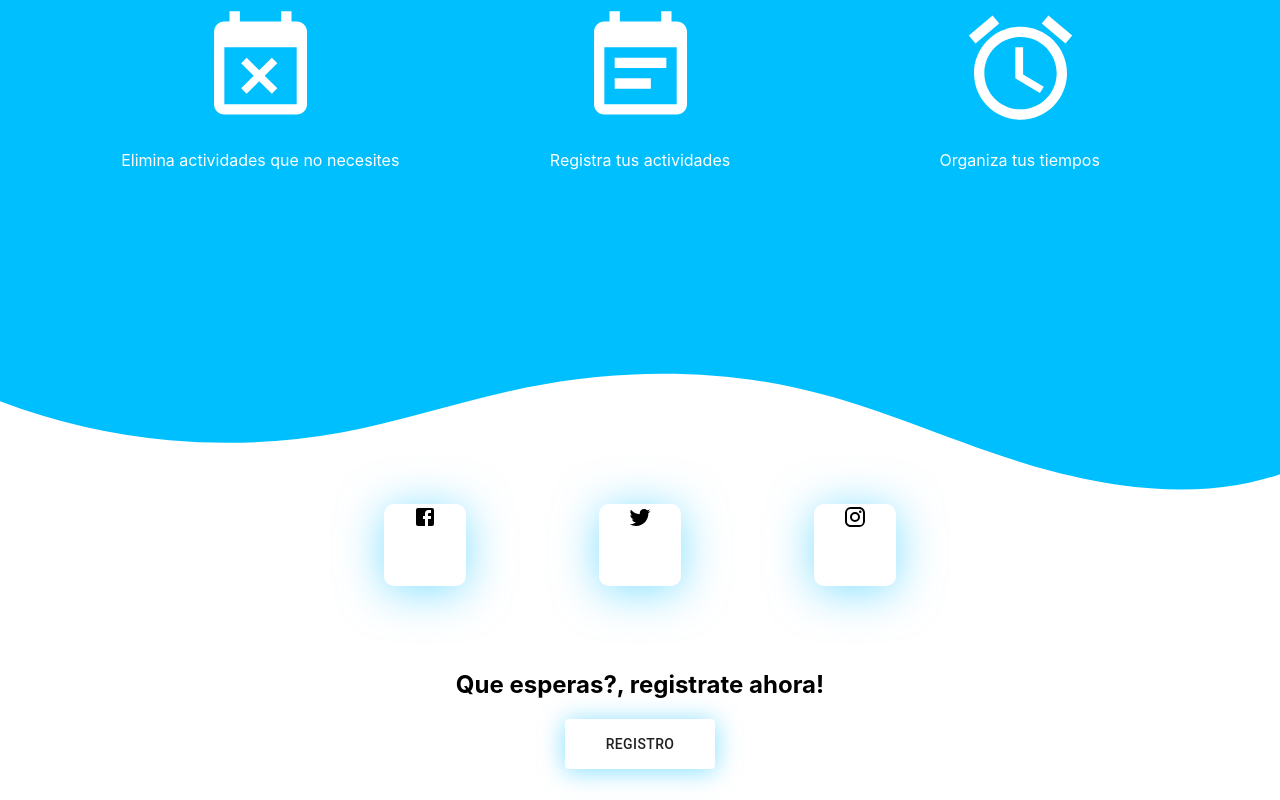
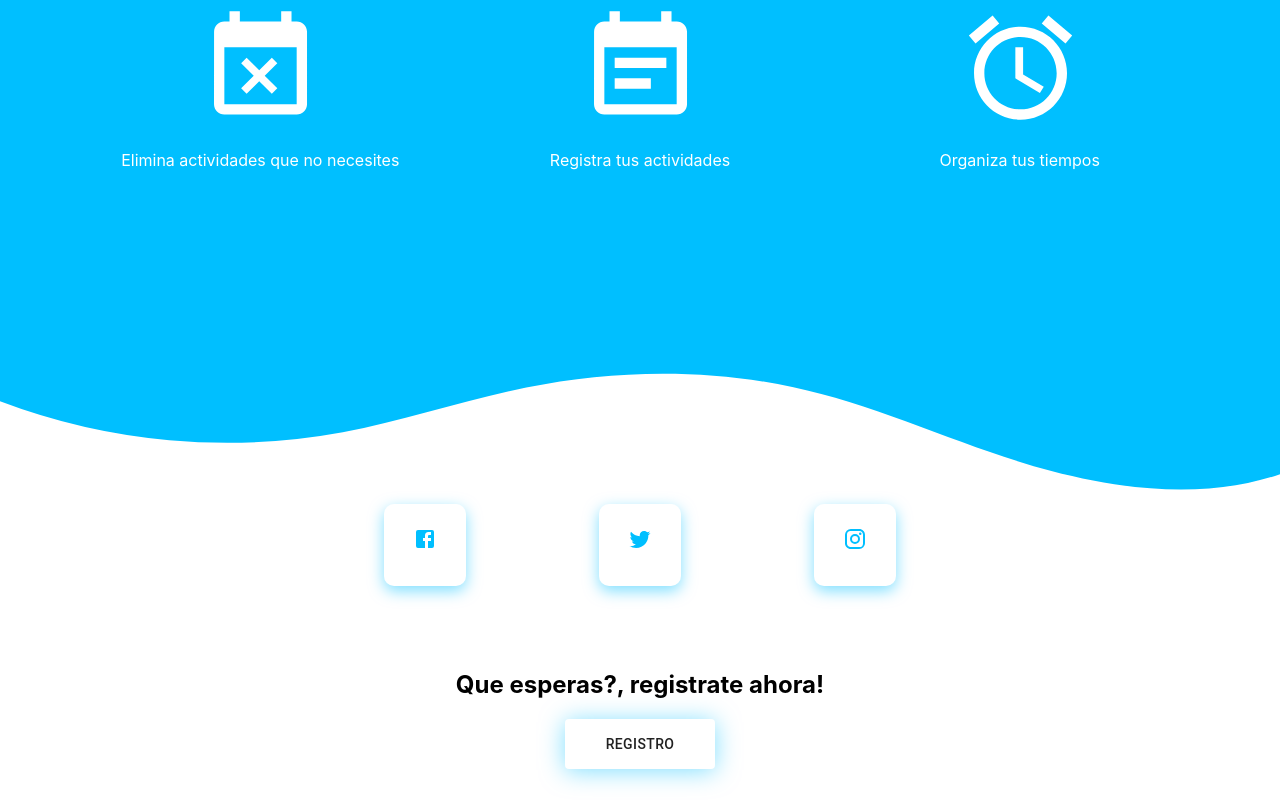
Before and after one commit to uroarm/ProyectoAgenda, a React (Create React App) app: page /landing in a window 1280 px wide. Shown: the part 1293-2093 px from the top of the page. Built offline with nearby package versions, Linux system fonts and the light colour scheme.

Commit message:
icons changed

```diff
--- a/src/components/header/Header.css
+++ b/src/components/header/Header.css
@@ -49,7 +49,7 @@
   border: 1px solid rgba(255, 255, 255, 0.4);
   border-right: 1px solid rgba(255, 255, 255, 0.2);
   border-bottom: 1px solid rgba(255, 255, 255, 0.2);
-  box-shadow: 0 2px 25px rgba(0, 191, 255, 0.5);
+  box-shadow: 0 2px 15px rgba(0, 191, 255, 0.5);
   backdrop-filter: blur(2px);
   transition: 0.5s;
   overflow: hidden;
--- a/src/components/media-icons/media-icons.css
+++ b/src/components/media-icons/media-icons.css
@@ -1,4 +1,5 @@
 .mediaI {
+  position: relative;
   width: 80px;
   height: 80px;
   display: inline-block;
@@ -6,11 +7,12 @@
   justify-content: center;
   align-items: center;
   text-decoration: none;
-  color: black;
+  color: #00bfff;
+  font-size: 47px;
   border: 1px solid rgba(255, 255, 255, 0.4);
   border-right: 1px solid rgba(255, 255, 255, 0.2);
   border-bottom: 1px solid rgba(255, 255, 255, 0.2);
-  box-shadow: 0 5px 45px rgba(0, 191, 255, 0.5);
+  box-shadow: 0 5px 15px rgba(0, 191, 255, 0.5);
   backdrop-filter: blur(2px);
   transition: 0.5s;
   overflow: hidden;
```
